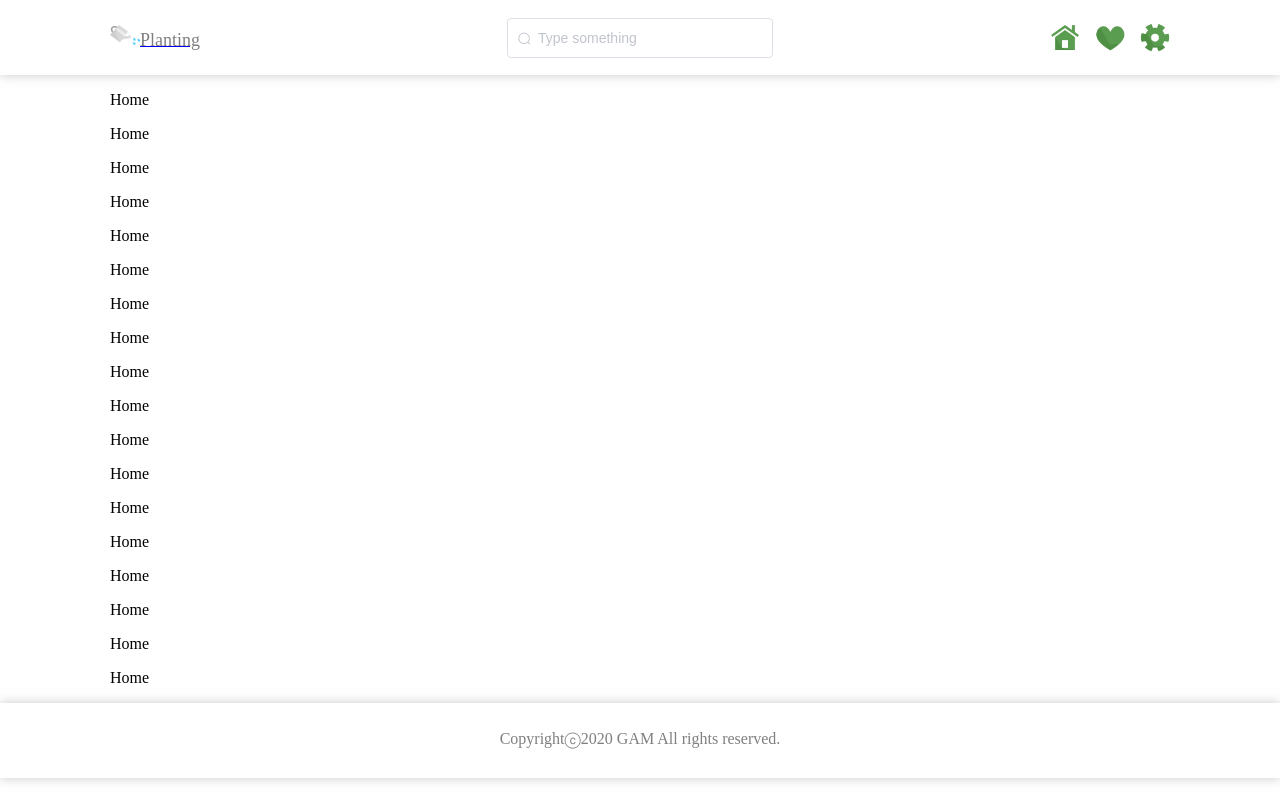
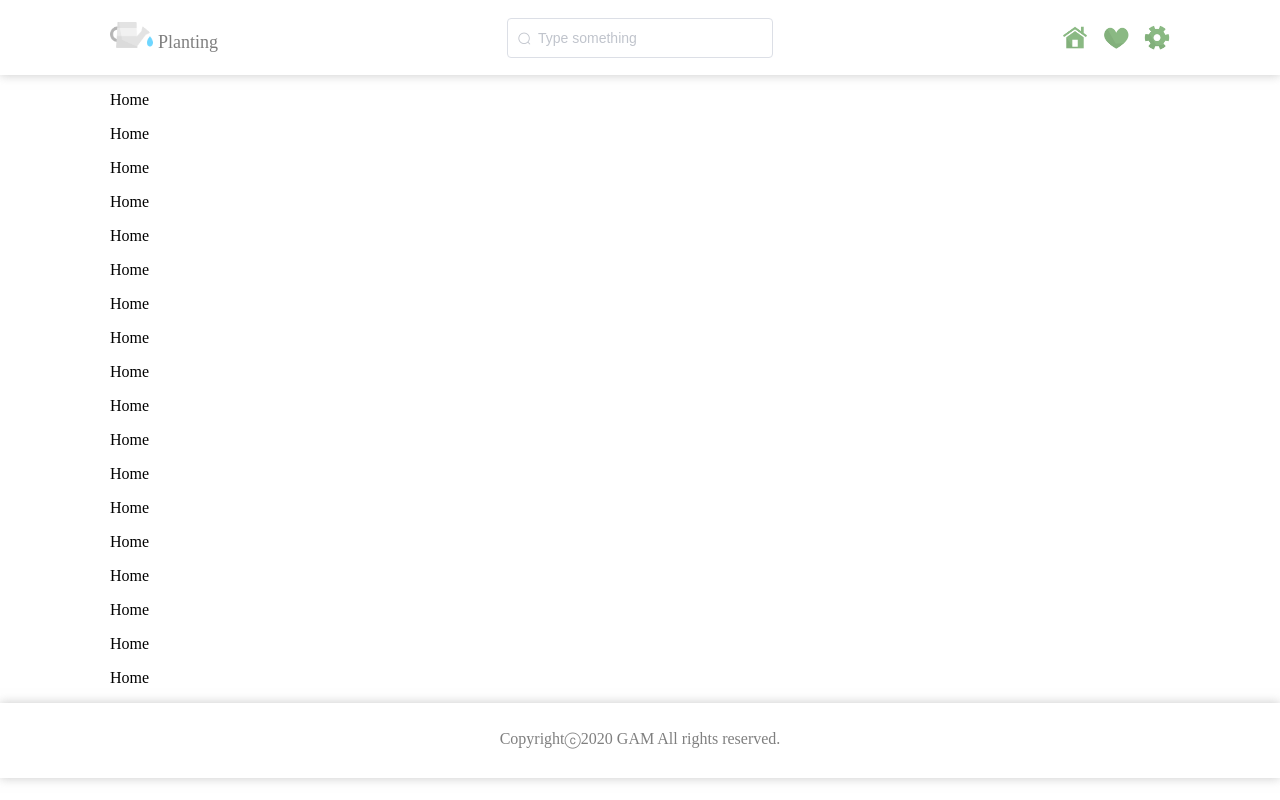
Before and after one commit to ga-m/planting-front, a Vue app: page /home in a window 1280 px wide. Built offline with nearby package versions, Linux system fonts and the light colour scheme.

Commit message:
header 스타일 조정

```diff
--- a/src/App.vue
+++ b/src/App.vue
@@ -30,6 +30,9 @@ export default {
   padding: 0;
   /* font-size: 10px; */
 }
+a {
+  text-decoration: none;
+}
 section {
   width: 100%;
   height: 100%;
--- a/src/components/CommonHeader.vue
+++ b/src/components/CommonHeader.vue
@@ -4,8 +4,9 @@
       <div class="header-item header__logo">
         <router-link to="/">
           <img
+            id="logo-icon"
             class="custom-icon"
-            src="../icons/images/icon_watering_can.png"
+            src="../icons/images/icon_logo_watering_can.png"
             alt="home"
           />
           <span class="title">Planting</span>
@@ -79,6 +80,9 @@ header {
   flex: 1;
   min-width: 70px;
 }
+#logo-icon {
+  width: 43px;
+}
 .header__search-bar {
   flex: 0 1 auto;
 }
@@ -92,13 +96,15 @@ header {
   padding-left: 15px;
 }
 .title {
-  width: 79px;
-  height: 18px;
+  font-family: HiraginoSansCNS-W6;
   font-size: 18px;
   color: #7f7f7f;
+  padding-left: 5px;
 }
 .custom-icon {
-  width: 30px;
+  width: 26px;
+  opacity: 0.7;
+  border-radius: 1px;
 }
 .router-link-exact-active > .custom-icon {
 
```
